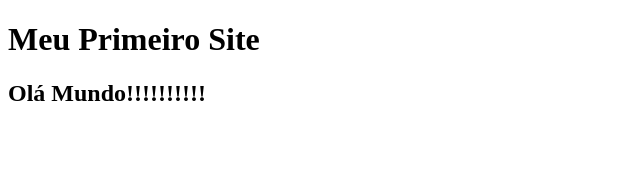
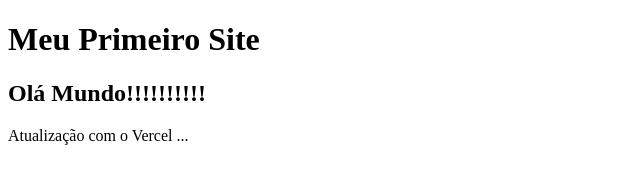
Before and after one commit to AlexandreTeco/PrimeiroProjeto, a plain HTML site: page index.html in a window 1280 px wide. Shown: the whole page, without its empty margins (0-640 px from the left). Drawn offline with Linux system fonts and the light colour scheme.

Commit message:
atualização

```diff
--- a/index.html
+++ b/index.html
@@ -9,5 +9,7 @@
     <h1> Meu Primeiro Site </h1>
 
     <h2> Olá Mundo!!!!!!!!!!</h2>
+
+    <p> Atualização com o Vercel ... </p>
 </body>
 </html>
```
